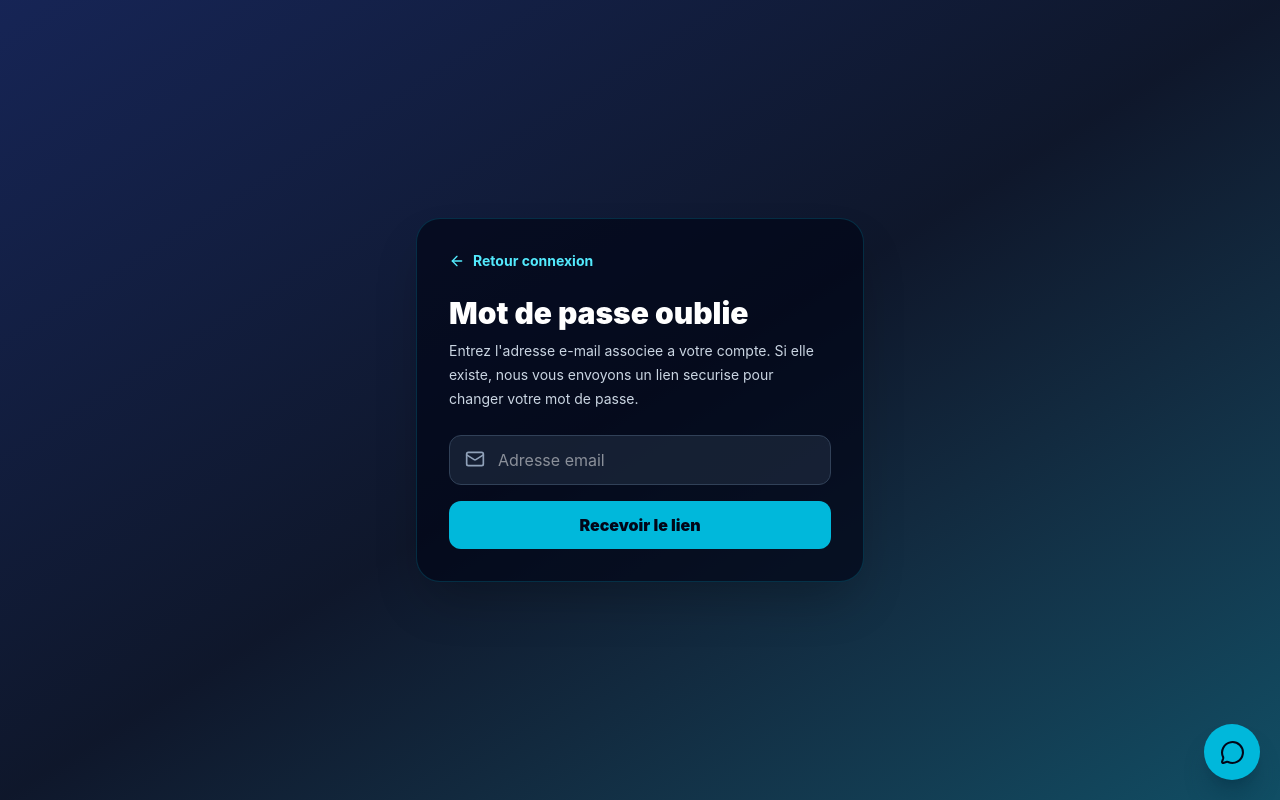
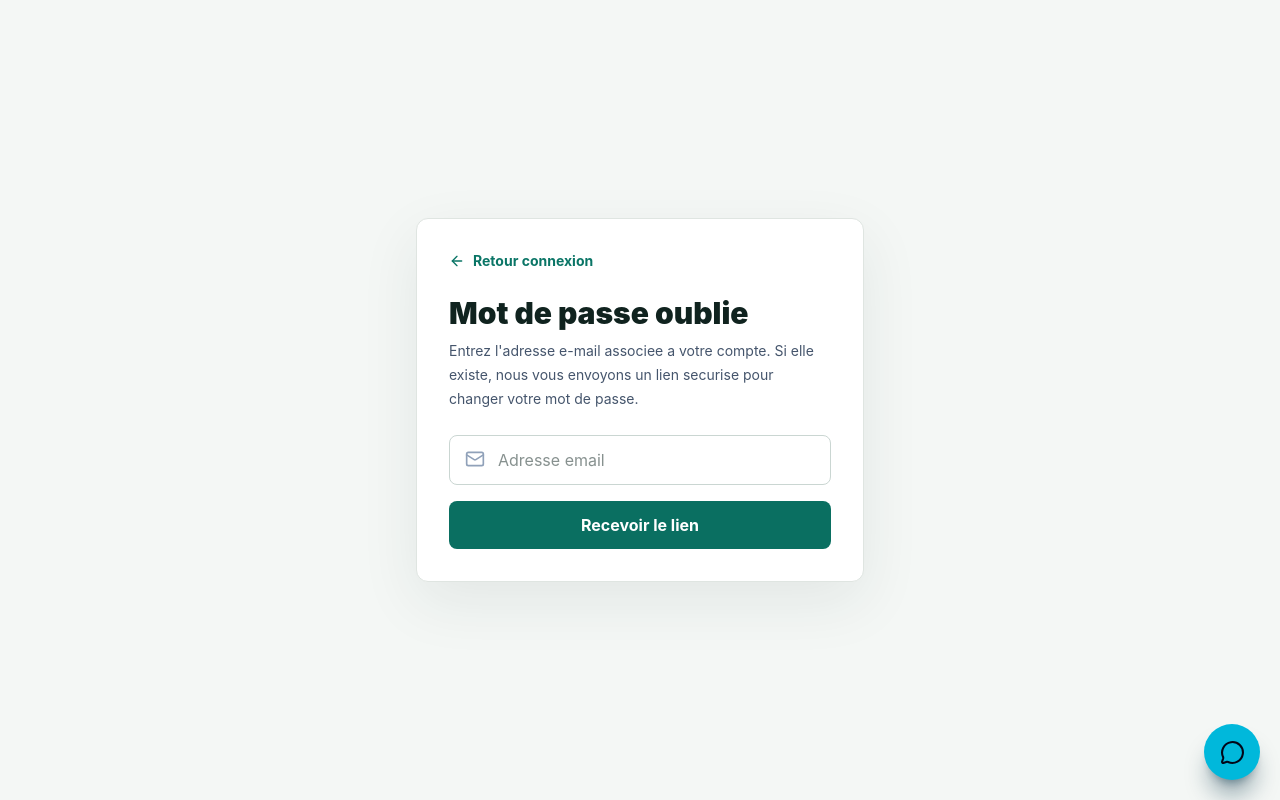
Before and after one commit to cybercanvasservices-sys/cybercanvas-services, a Next.js app: page /mot-de-passe-oublie in a window 1280 px wide. Built offline with nearby package versions, Linux system fonts and the light colour scheme.

Commit message:
Modernize the password recovery page

```diff
--- a/app/mot-de-passe-oublie/page.tsx
+++ b/app/mot-de-passe-oublie/page.tsx
@@ -41,11 +41,11 @@ export default function ForgotPasswordPage() {
   }
 
   return (
-    <main className="flex min-h-screen items-center justify-center bg-gradient-to-br from-blue-950 via-slate-900 to-cyan-900 p-4">
-      <section className="w-full max-w-md rounded-3xl border border-cyan-500/20 bg-slate-950/70 p-8 text-white shadow-2xl">
+    <main className="flex min-h-screen items-center justify-center bg-[#f4f7f5] p-4">
+      <section className="w-full max-w-md rounded-xl border border-[#dfe5e1] bg-white p-8 text-[#10231f] shadow-[0_20px_60px_rgba(24,55,48,0.08)]">
         <Link
           href="/login"
-          className="mb-6 inline-flex items-center gap-2 text-sm font-bold text-cyan-300 hover:text-cyan-100"
+          className="mb-6 inline-flex items-center gap-2 text-sm font-bold text-[#0a7566] hover:text-[#075b50]"
         >
           <ArrowLeft size={16} />
           Retour connexion
@@ -57,12 +57,12 @@ export default function ForgotPasswordPage() {
               <CheckCircle2 size={36} />
             </div>
             <h1 className="mt-5 text-3xl font-black">Lien envoye</h1>
-            <p className="mt-3 text-sm leading-6 text-slate-300">
+            <p className="mt-3 text-sm leading-6 text-slate-600">
               {message}
             </p>
             <Link
               href="/login"
-              className="mt-6 inline-flex w-full items-center justify-center rounded-xl bg-cyan-500 py-3 font-black text-slate-950 transition hover:bg-cyan-300"
+              className="mt-6 inline-flex w-full items-center justify-center rounded-lg bg-[#0a6f61] py-3 font-bold text-white hover:bg-[#075b50]"
             >
               Retour a la connexion
             </Link>
@@ -70,7 +70,7 @@ export default function ForgotPasswordPage() {
         ) : (
           <>
             <h1 className="text-3xl font-black">Mot de passe oublie</h1>
-            <p className="mt-2 text-sm leading-6 text-slate-300">
+            <p className="mt-2 text-sm leading-6 text-slate-600">
               Entrez l&apos;adresse e-mail associee a votre compte. Si elle existe,
               nous vous envoyons un lien securise pour changer votre mot de passe.
             </p>
@@ -85,7 +85,7 @@ export default function ForgotPasswordPage() {
               />
 
               {error && (
-                <div className="rounded-xl border border-red-400/30 bg-red-500/10 p-3 text-sm text-red-200">
+                <div className="rounded-lg border border-red-200 bg-red-50 p-3 text-sm text-red-700">
                   {error}
                 </div>
               )}
@@ -93,7 +93,7 @@ export default function ForgotPasswordPage() {
               <button
                 type="submit"
                 disabled={loading}
-                className="w-full rounded-xl bg-cyan-500 py-3 font-black text-slate-950 transition hover:bg-cyan-300 disabled:cursor-not-allowed disabled:opacity-60"
+                className="w-full rounded-lg bg-[#0a6f61] py-3 font-bold text-white hover:bg-[#075b50] disabled:cursor-not-allowed disabled:opacity-60"
               >
                 {loading ? "Verification..." : "Recevoir le lien"}
               </button>
@@ -128,7 +128,7 @@ function Field({
         value={value}
         onChange={(event) => onChange(event.target.value)}
         placeholder={placeholder}
-        className="w-full rounded-xl border border-slate-700 bg-slate-800/70 py-3 pl-12 pr-4 text-white outline-none focus:border-cyan-500"
+        className="w-full rounded-lg border border-[#cad6d2] bg-white py-3 pl-12 pr-4 text-[#10231f] outline-none focus:border-[#0a7566] focus:ring-2 focus:ring-[#dcebe6]"
       />
     </div>
   );
```
